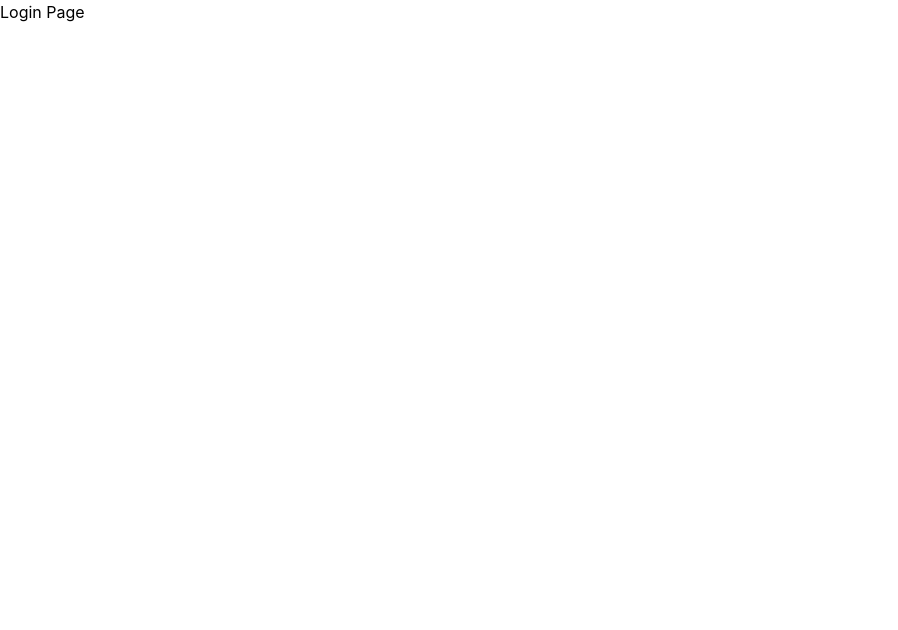
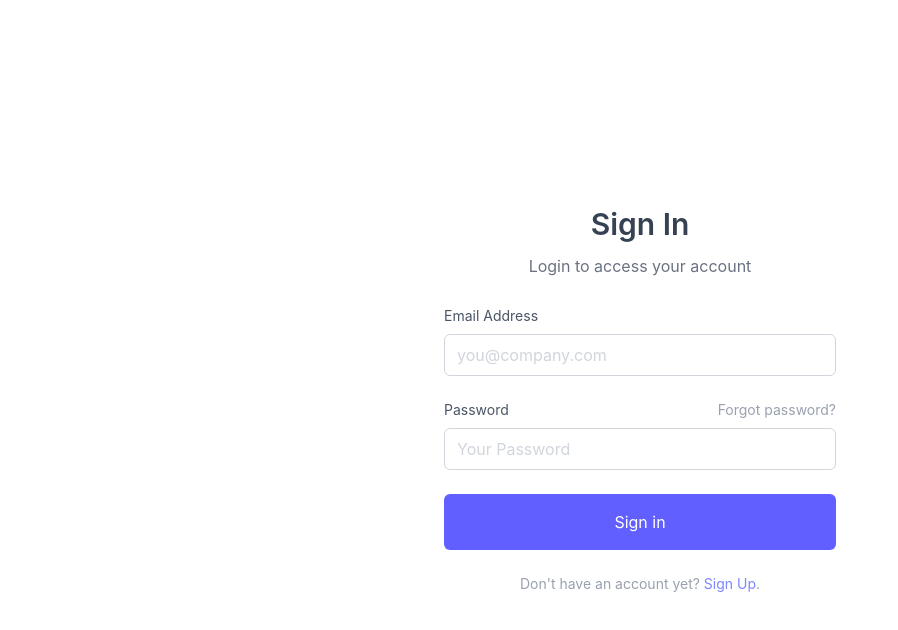
Before and after one commit to om-development/Mini-ecom-frontend, a React app: page /Login in a window 1280 px wide. Shown: the top 630 px of the page, without its empty margins (0-898 px from the left). Built offline with nearby package versions, Linux system fonts and the light colour scheme; the HTML template or start-up script is replaced by a standard one.

Commit message:
Add Login UI and store jwt in localstorage

```diff
--- a/src/pages/Login.jsx
+++ b/src/pages/Login.jsx
@@ -1,11 +1,131 @@
 import React from "react";
+import { useState } from "react";
+import { useNavigate } from "react-router";
+import api from "../api/axios";
 
-const Login = () => {
+export default function Signup() {
+  const [form, setForm] = useState({
+    email: "",
+    password: "",
+  });
+
+  const [msg, setMsg] = useState("");
+  const navigate = useNavigate();
+  const handleChange = (e) => {
+    setForm({
+      ...form,
+      [e.target.name]: e.target.value,
+    });
+    // e.preventDefault();
+  };
+
+  const handleSubmit = async (e) => {
+    setMsg("");
+    e.preventDefault();
+    console.log("SUBMIT FIRED");
+    try {
+      const response = await api.post("/auth/login", form);
+      setMsg("User logged in Successfully");
+      console.log("SUCCESS:", response.data);
+
+      // Saving token to local storage (Temporary)
+
+      localStorage.setItem("token", response.data.token);
+      localStorage.removeItem("user");
+      setTimeout(() => {
+        navigate("/");
+      }, 1000);
+    } catch (error) {
+      setMsg(error.response?.data?.message || "Something is wrong");
+    }
+  };
+
   return (
-    <div>
-      <h2>Login Page</h2>
-    </div>
+    <>
+      <div class="flex items-center min-h-screen bg-white dark:bg-gray-900">
+        <div class="container mx-auto">
+          <div class="max-w-md mx-auto my-10">
+            <div class="text-center">
+              <h1 class="my-3 text-3xl font-semibold text-gray-700 dark:text-gray-200">
+                Sign In
+              </h1>
+              <p class="text-gray-500 dark:text-gray-400">
+                Login to access your account
+              </p>
+            </div>
+            {msg && (
+              <div className="mb-4 text-center text-sm text-red-500 font-medium">
+                {msg}
+              </div>
+            )}
+            <div class="m-7">
+              <form onSubmit={handleSubmit} action="">
+                <div class="mb-6">
+                  <label
+                    for="email"
+                    class="block mb-2 text-sm text-gray-600 dark:text-gray-400"
+                  >
+                    Email Address
+                  </label>
+                  <input
+                    type="email"
+                    name="email"
+                    id="email"
+                    onChange={handleChange}
+                    value={form.email}
+                    required
+                    placeholder="you@company.com"
+                    class="w-full px-3 py-2 placeholder-gray-300 border border-gray-300 rounded-md focus:outline-none focus:ring focus:ring-indigo-100 focus:border-indigo-300 dark:bg-gray-700 dark:text-white dark:placeholder-gray-500 dark:border-gray-600 dark:focus:ring-gray-900 dark:focus:border-gray-500"
+                  />
+                </div>
+                <div class="mb-6">
+                  <div class="flex justify-between mb-2">
+                    <label
+                      for="password"
+                      class="text-sm text-gray-600 dark:text-gray-400"
+                    >
+                      Password
+                    </label>
+                    <a
+                      href="#!"
+                      class="text-sm text-gray-400 focus:outline-none focus:text-indigo-500 hover:text-indigo-500 dark:hover:text-indigo-300"
+                    >
+                      Forgot password?
+                    </a>
+                  </div>
+                  <input
+                    type="password"
+                    onChange={handleChange}
+                    name="password"
+                    value={form.password}
+                    id="password"
+                    placeholder="Your Password"
+                    class="w-full px-3 py-2 placeholder-gray-300 border border-gray-300 rounded-md focus:outline-none focus:ring focus:ring-indigo-100 focus:border-indigo-300 dark:bg-gray-700 dark:text-white dark:placeholder-gray-500 dark:border-gray-600 dark:focus:ring-gray-900 dark:focus:border-gray-500"
+                  />
+                </div>
+                <div class="mb-6">
+                  <button
+                    type="submit"
+                    class="w-full px-3 py-4 text-white bg-indigo-500 rounded-md focus:bg-indigo-600 focus:outline-none"
+                  >
+                    Sign in
+                  </button>
+                </div>
+                <p class="text-sm text-center text-gray-400">
+                  Don&#x27;t have an account yet?{" "}
+                  <a
+                    href="#!"
+                    class="text-indigo-400 focus:outline-none focus:underline focus:text-indigo-500 dark:focus:border-indigo-800"
+                  >
+                    Sign Up
+                  </a>
+                  .
+                </p>
+              </form>
+            </div>
+          </div>
+        </div>
+      </div>
+    </>
   );
-};
-
-export default Login;
+}
```
